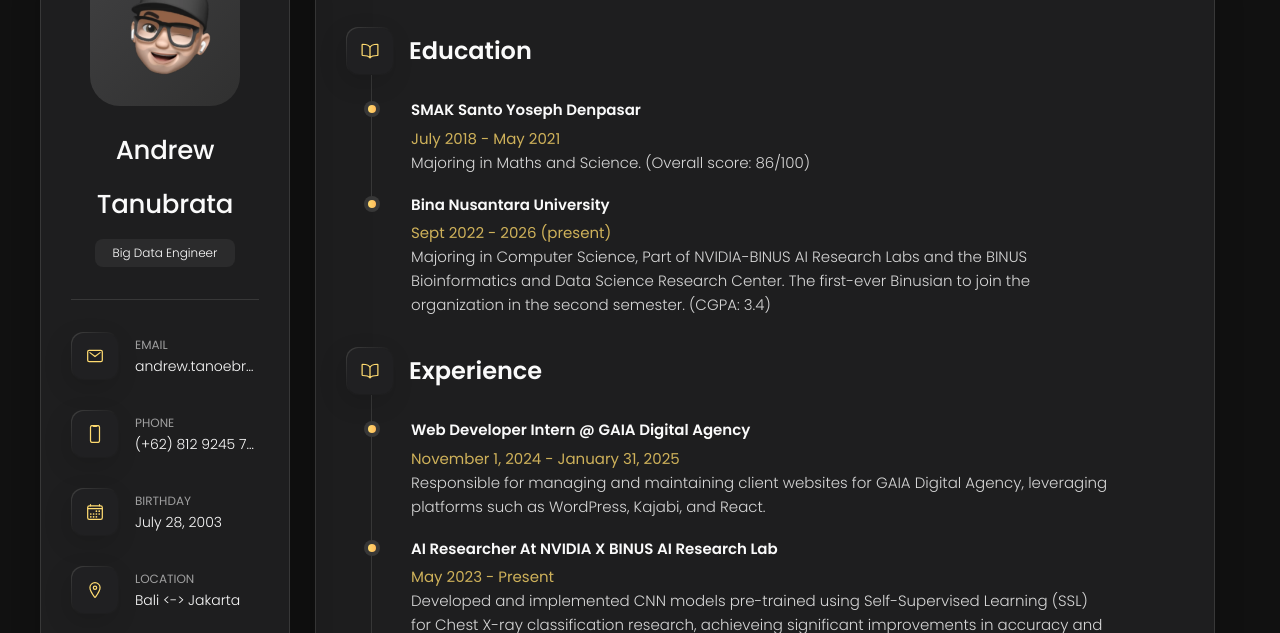
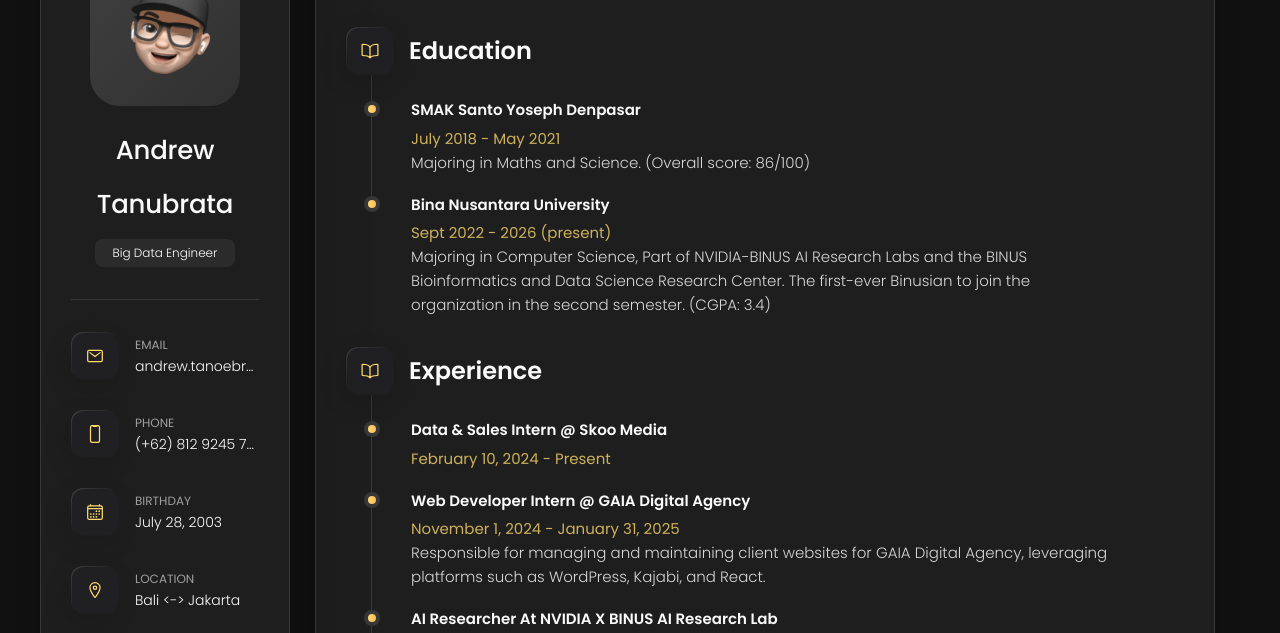
Before and after one commit to andresquee/andresquee.github.io, a plain HTML site: page index.html in a window 1280 px wide. Both pictures are taken after a click on the button "Resume". Shown: the part 165-798 px from the top of the page. Drawn offline with nearby package versions, Linux system fonts and the light colour scheme.

Commit message:
Update index.html

```diff
--- a/index.html
+++ b/index.html
@@ -585,6 +585,18 @@
             </div>
 
           <ol class="timeline-list">
+
+            <li class="timeline-item">
+
+                <h4 class="h4 timeline-item-title">Data & Sales Intern @ Skoo Media</h4>
+
+                <span>February 10, 2024 - Present</span>
+
+                <p class="timeline-text">
+
+                </p>
+
+                </li>
 
             <li class="timeline-item">
 
```
